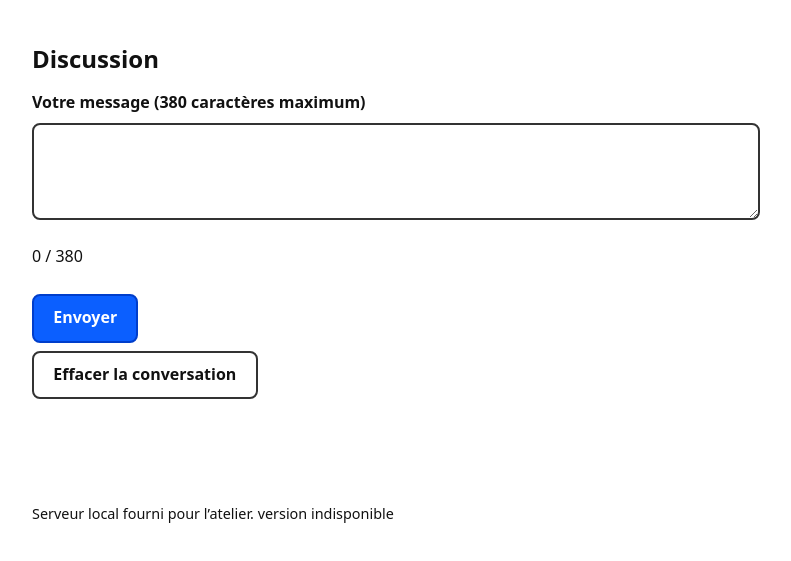
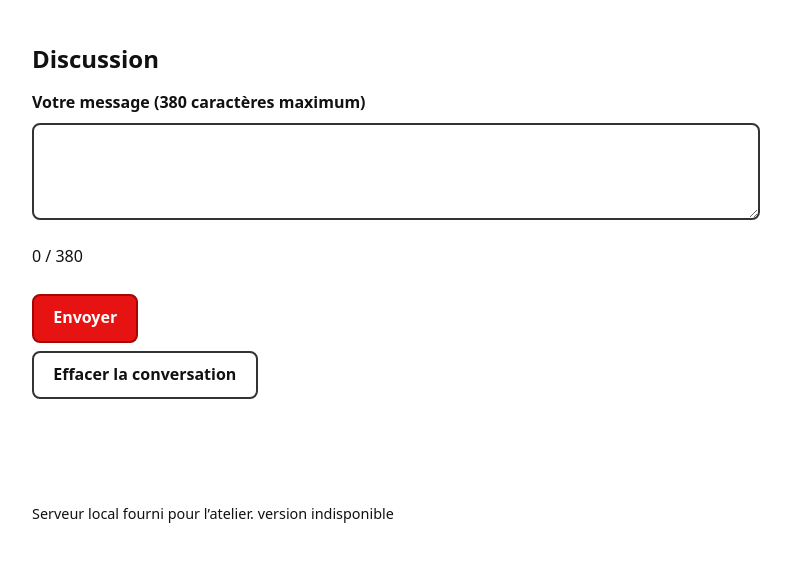
Before and after one commit to Nicoco92/RenfoDevWeb2, a website with bundled scripts: page atelier/public/index.html in a window 1280 px wide. Shown: the part 99-660 px from the top of the page, without its empty margins (244-1035 px from the left). Built offline with nearby package versions, Linux system fonts and the light colour scheme; files whose address does not match are found by name.

Commit message:
feat: nouvelle couleur

```diff
--- a/atelier/public/styles.css
+++ b/atelier/public/styles.css
@@ -2,8 +2,9 @@
   color-scheme: light;
   --fond: #ffffff;
   --texte: #111111;
-  --accent: #0b5fff;
-  --accent-fonce: #003ecb;
+  --accent: #e71212;
+  --accent-fonce: #a50505;
+  --accent-leger: #ffeeee;
   --bord: #333333;
 
 }
@@ -51,7 +52,7 @@ h2 {
 
 /* Réponses de l'assistant, distinguées des messages de l'utilisateur. */
 #messages li.bot {
-  background: #eef3ff;
+  background: var(--accent-leger);
   border-left: 0.35rem solid var(--accent);
 }
 
@@ -123,8 +124,8 @@ footer {
     color-scheme: dark;
     --fond: #111111;
     --texte: #ffffff;
-    --accent: #3f00bc;
-    --accent-fonce: #460397;
+    --accent: #8700bc;
+    --accent-fonce: #700397;
     --bord: #cccccc;
   }
 }
```
